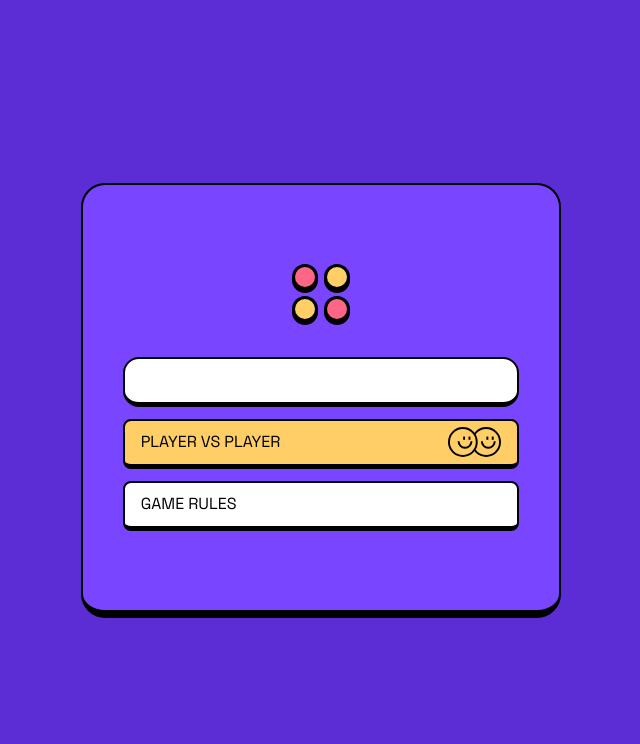
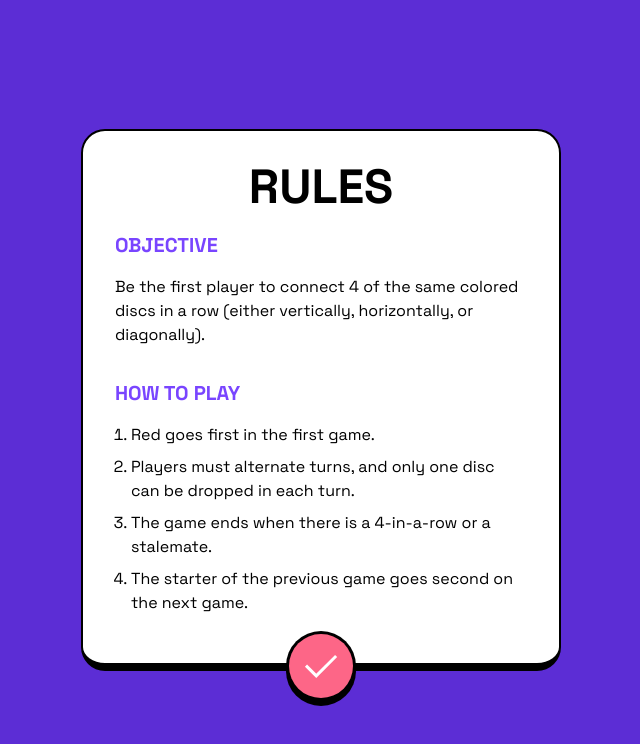
Before and after one commit to chonhenry/connect-four, a React (Vite) app in the folder connect-four-game-client/: page /rules in a window 1280 px wide. Shown: the top 744 px of the page, without its empty margins (319-959 px from the left). Built offline with nearby package versions, Linux system fonts and the light colour scheme.

Commit message:
react router

```diff
--- a/connect-four-game-client/package.json
+++ b/connect-four-game-client/package.json
@@ -12,6 +12,7 @@
   "dependencies": {
     "react": "^18.2.0",
     "react-dom": "^18.2.0",
+    "react-router-dom": "^6.22.2",
     "socket.io-client": "^4.7.4"
   },
   "devDependencies": {
--- /dev/null
+++ b/connect-four-game-client/src/components/Game/Game.tsx
@@ -0,0 +1,11 @@
+import React from "react";
+import { useParams } from "react-router-dom";
+
+const Game = () => {
+  const params = useParams<{ roomId: string }>();
+  console.log(params);
+
+  return <div>Game {params.roomId}</div>;
+};
+
+export default Game;
--- a/connect-four-game-client/src/components/Home/Home.tsx
+++ b/connect-four-game-client/src/components/Home/Home.tsx
@@ -1,34 +1,51 @@
 import { useState } from "react";
 import logo from "../../assets/images/logo.svg";
 import player from "../../assets/images/player-vs-player.svg";
+import { Link } from "react-router-dom";
 import Rules from "../Rules/Rules";
 
 const Home = () => {
   const [rulesOpen, setRulesOpen] = useState(false);
+  const [name, setName] = useState("");
+
+  function generateRoom() {
+    const characters =
+      "ABCDEFGHIJKLMNOPQRSTUVWXYZabcdefghijklmnopqrstuvwxyz0123456789";
+    let result = "";
+    const LENGTH = 8;
+    const charactersLength = characters.length;
+
+    for (let i = 0; i < LENGTH; i++) {
+      result += characters.charAt(Math.floor(Math.random() * charactersLength));
+    }
+
+    return result;
+  }
 
   return (
     <div className="w-screen h-screen flex justify-center items-center">
-      {rulesOpen ? (
-        <Rules close={() => setRulesOpen(false)} />
-      ) : (
       <div className="bg-purple w-[480px] h-[435px] mx-2 rounded-3xl border-2 border-b-8 flex flex-col justify-center items-center">
         <div className="mb-8">
           <img src={logo} />
         </div>
 
-          <input className="rounded-2xl border-2 border-b-[5px] mb-3 py-2 px-4 w-10/12 h-[50px]" />
+        <input
+          className="rounded-2xl border-2 border-b-[5px] mb-3 py-2 px-4 w-10/12 h-[50px]"
+          placeholder="Enter your name..."
+          value={name}
+          onChange={(e) => setName(e.target.value)}
+        />
         <button className="mb-3 px-4 border-2 border-b-[5px] w-10/12 h-[50px] bg-yellow rounded-lg active:border-dark-purple uppercase flex justify-between items-center">
           <div className="">player vs player</div>
           <img src={player} className="h-[30px]" />
         </button>
-          <button
-            className="text-left px-4 border-2 border-b-[5px] w-10/12 h-[50px] bg-white rounded-lg active:border-dark-purple uppercase"
-            onClick={() => setRulesOpen(true)}
+        <Link
+          className="text-left px-4 border-2 border-b-[5px] w-10/12 h-[50px] bg-white rounded-lg active:border-dark-purple"
+          to="/rules"
         >
-            game rules
-          </button>
+          <button className="h-full uppercase">game rules</button>
+        </Link>
       </div>
-      )}
     </div>
   );
 };
--- /dev/null
+++ b/connect-four-game-client/src/components/NotFoundPage.tsx
@@ -0,0 +1,14 @@
+import React from "react";
+import { Link } from "react-router-dom";
+
+const NotFoundPage = () => {
+  return (
+    <div>
+      404 Not Found
+      <br />
+      <Link to="/">Go Home</Link>
+    </div>
+  );
+};
+
+export default NotFoundPage;
--- a/connect-four-game-client/src/components/Rules/Rules.tsx
+++ b/connect-four-game-client/src/components/Rules/Rules.tsx
@@ -1,12 +1,14 @@
 import React from "react";
 import check from "../../assets/images/icon-check.svg";
+import { Link } from "react-router-dom";
 
-interface RulesProps {
-  close: () => void;
-}
+// interface RulesProps {
+//   close?: () => void;
+// }
 
-const Rules: React.FC<RulesProps> = ({ close }) => {
+const Rules = () => {
   return (
+    <div className="w-screen h-screen flex justify-center items-center">
       <div className="bg-white p-8 w-[480px] mx-2 rounded-3xl border-2 border-b-8 relative">
         <h1 className="uppercase text-center text-5xl font-bold mb-5">rules</h1>
 
@@ -20,19 +22,22 @@ const Rules: React.FC<RulesProps> = ({ close }) => {
         <ol className="my-4 list-decimal">
           <li className="ml-4 mb-2">Red goes first in the first game.</li>
           <li className="ml-4 mb-2">
-          Players must alternate turns, and only one disc can be dropped in each
-          turn.{" "}
+            Players must alternate turns, and only one disc can be dropped in
+            each turn.{" "}
           </li>
           <li className="ml-4 mb-2">
             The game ends when there is a 4-in-a-row or a stalemate.
           </li>
-        <li className="ml-4 mb-2 sm:text-yellow">
+          <li className="ml-4 mb-2">
             The starter of the previous game goes second on the next game.
           </li>
         </ol>
 
+        <Link to="/">
           <div className="absolute w-full left-0 flex justify-center">
-        <img src={check} onClick={close} className="cursor-pointer" />
+            <img src={check} className="cursor-pointer active:mt-1" />
+          </div>
+        </Link>
       </div>
     </div>
   );
--- a/connect-four-game-client/src/main.tsx
+++ b/connect-four-game-client/src/main.tsx
@@ -1,10 +1,32 @@
-import React from 'react'
-import ReactDOM from 'react-dom/client'
-import App from './App.tsx'
-import './index.css'
+import React from "react";
+import ReactDOM from "react-dom/client";
+import { createBrowserRouter, RouterProvider } from "react-router-dom";
+import App from "./App.tsx";
+import Rules from "./components/Rules/Rules.tsx";
+import "./index.css";
+import NotFoundPage from "./components/NotFoundPage.tsx";
+import Game from "./components/Game/Game.tsx";
+import Home from "./components/Home/Home.tsx";
 
-ReactDOM.createRoot(document.getElementById('root')!).render(
+const router = createBrowserRouter([
+  {
+    path: "/",
+    element: <Home />,
+    errorElement: <NotFoundPage />,
+  },
+  {
+    path: "/rules",
+    element: <Rules />,
+  },
+  {
+    path: "/game/:roomId",
+    element: <Game />,
+  },
+]);
+
+ReactDOM.createRoot(document.getElementById("root")!).render(
   <React.StrictMode>
-    <App />
-  </React.StrictMode>,
-)
+    {/* <App /> */}
+    <RouterProvider router={router} />
+  </React.StrictMode>
+);
```
Also changed, not shown: 1 other file (tests, documents, lock files or other folders). Lines whose indentation alone changed are shown as unchanged.
